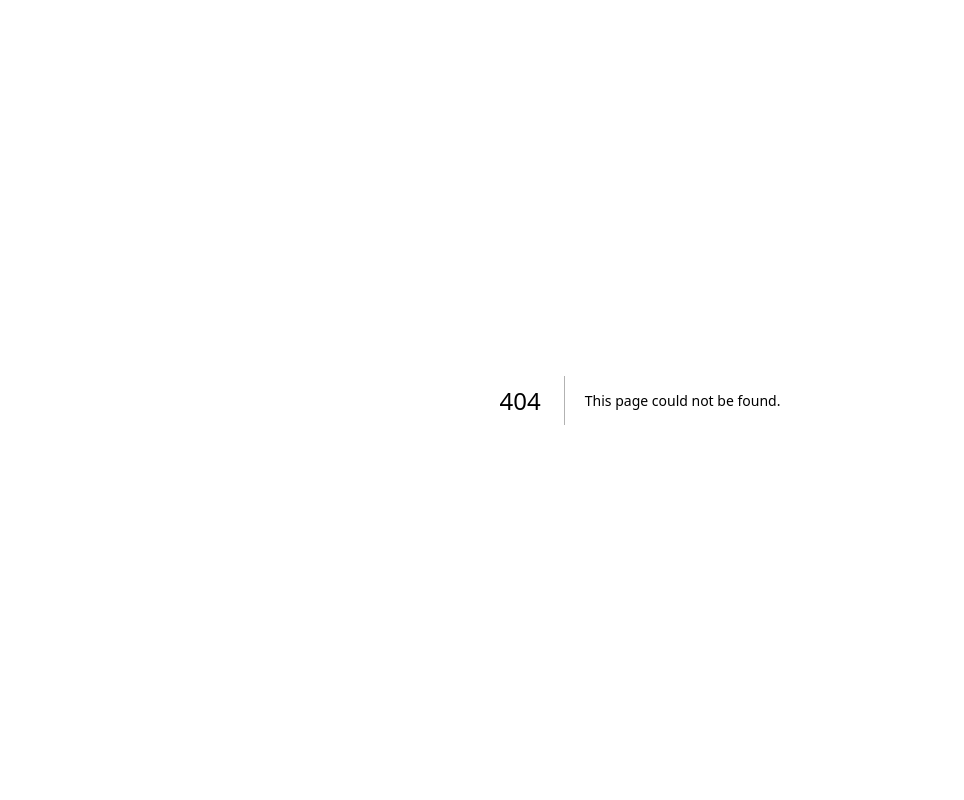
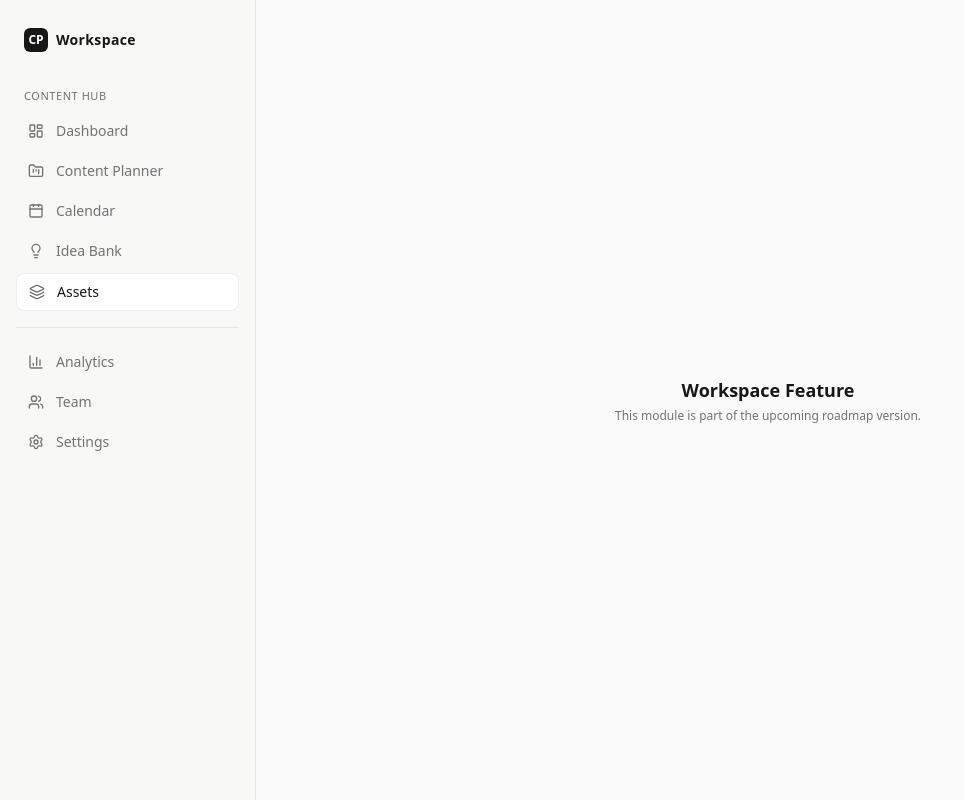
Before and after one commit to usickartwork/content-hub, a Next.js app: page /assets in a window 1280 px wide. Before the commit this address had no page. Shown: the whole page, without its empty margins (0-964 px from the left). Built offline with nearby package versions, Linux system fonts and the light colour scheme.

Commit message:
Create page.tsx

```diff
--- /dev/null
+++ b/app/assets/page.tsx
@@ -0,0 +1,16 @@
+'use client';
+import { Sidebar } from '@/components/sidebar';
+
+export default function PlaceholderPage() {
+  return (
+    <div className="flex h-screen bg-[#F8F8F7] text-[#171717] font-sans">
+      <Sidebar />
+      <main className="flex-1 p-8 bg-[#FAFAFA] flex items-center justify-center">
+        <div className="text-center">
+          <h1 className="text-lg font-semibold">Workspace Feature</h1>
+          <p className="text-xs text-[#737373] mt-1">This module is part of the upcoming roadmap version.</p>
+        </div>
+      </main>
+    </div>
+  );
+}
```
